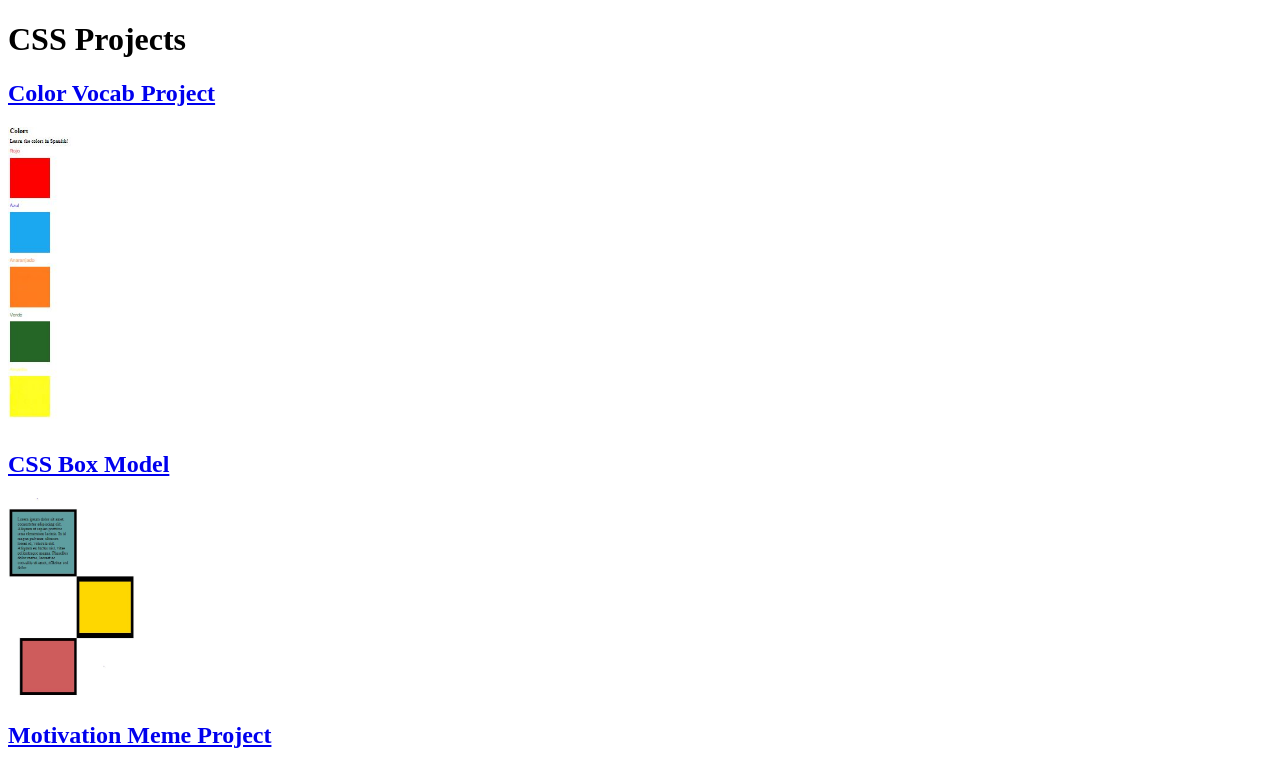
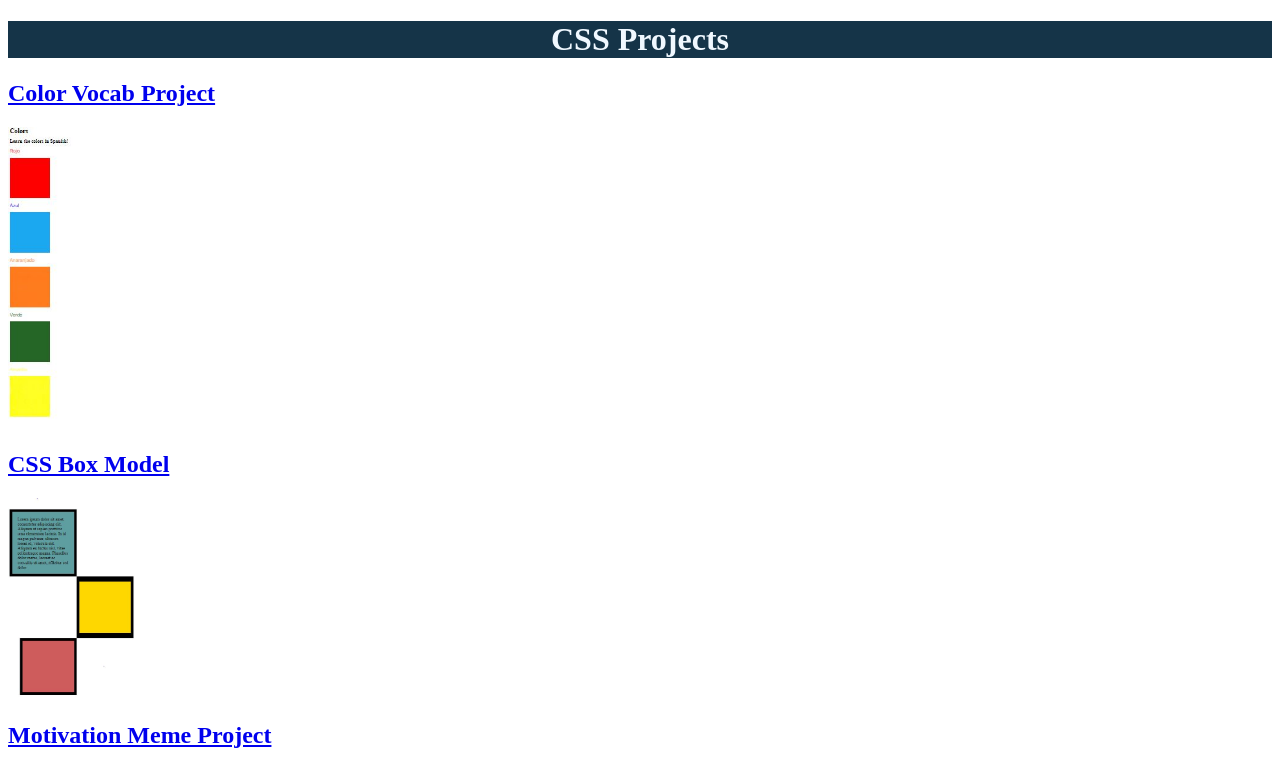
Before and after one commit to meedaah19/CSS-Project, a plain HTML site: page index.html in a window 1280 px wide. Shown: the top 765 px of the page. Drawn offline with Linux system fonts and the light colour scheme.

Commit message:
Update index.html

```diff
--- a/index.html
+++ b/index.html
@@ -4,9 +4,22 @@
     <meta charset="UTF-8">
     <meta name="viewport" content="width=device-width, initial-scale=1.0">
     <title>CSS Project</title>
+    <style>
+      div > h1 {
+        width: 100%;
+        height: 100%;
+        background-color: #153448;
+        }
+        h1 {
+            color: aliceblue;
+            text-align: center;
+        }
+    </style>
 </head>
 <body>
-    <h1>CSS Projects</h1>
+    <div>
+        <h1>CSS Projects</h1>
+    </div>
     <h2><a href="./public/Color+Vocab+Project.html">Color Vocab Project</a></h2>
     <img src="./images/Capture 1.JPG" height="300" alt="Color Vocab Project">
 
```
